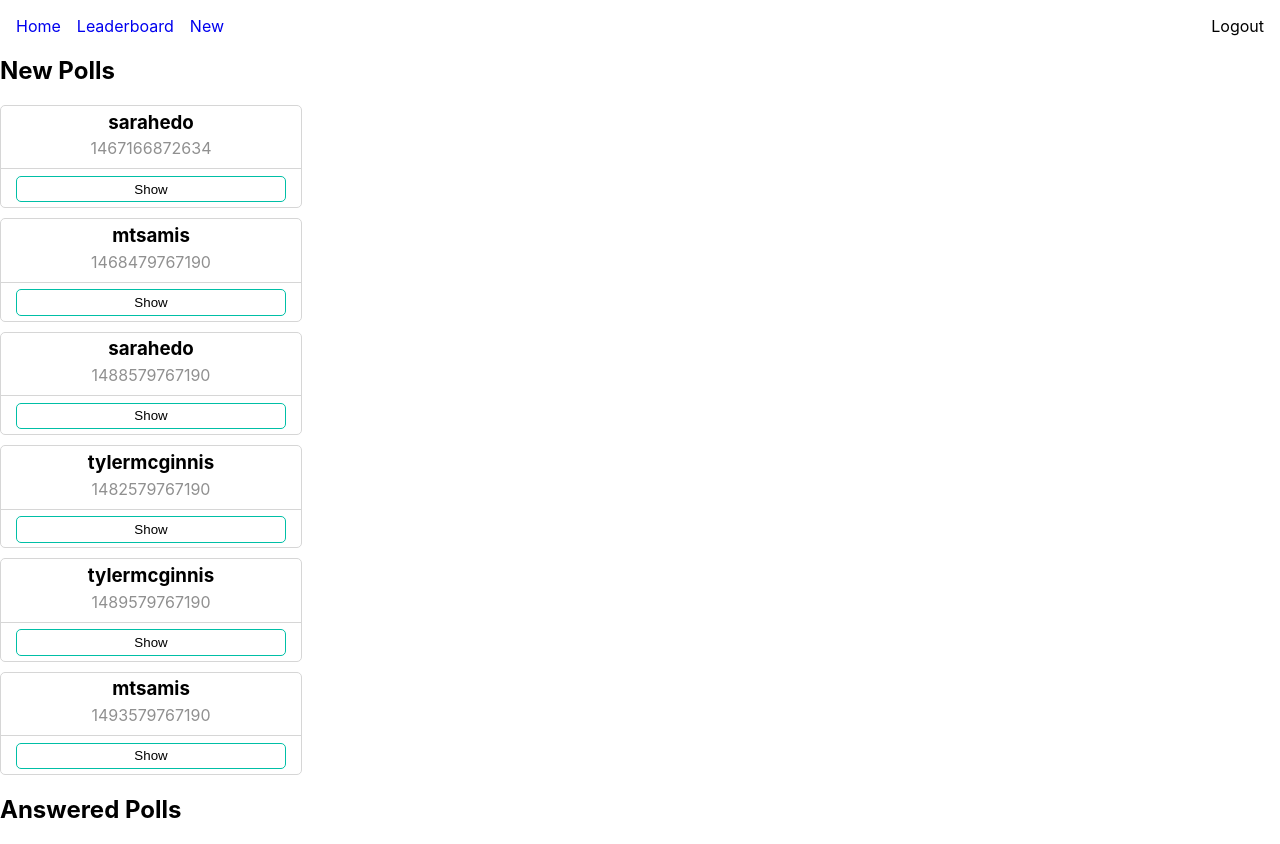
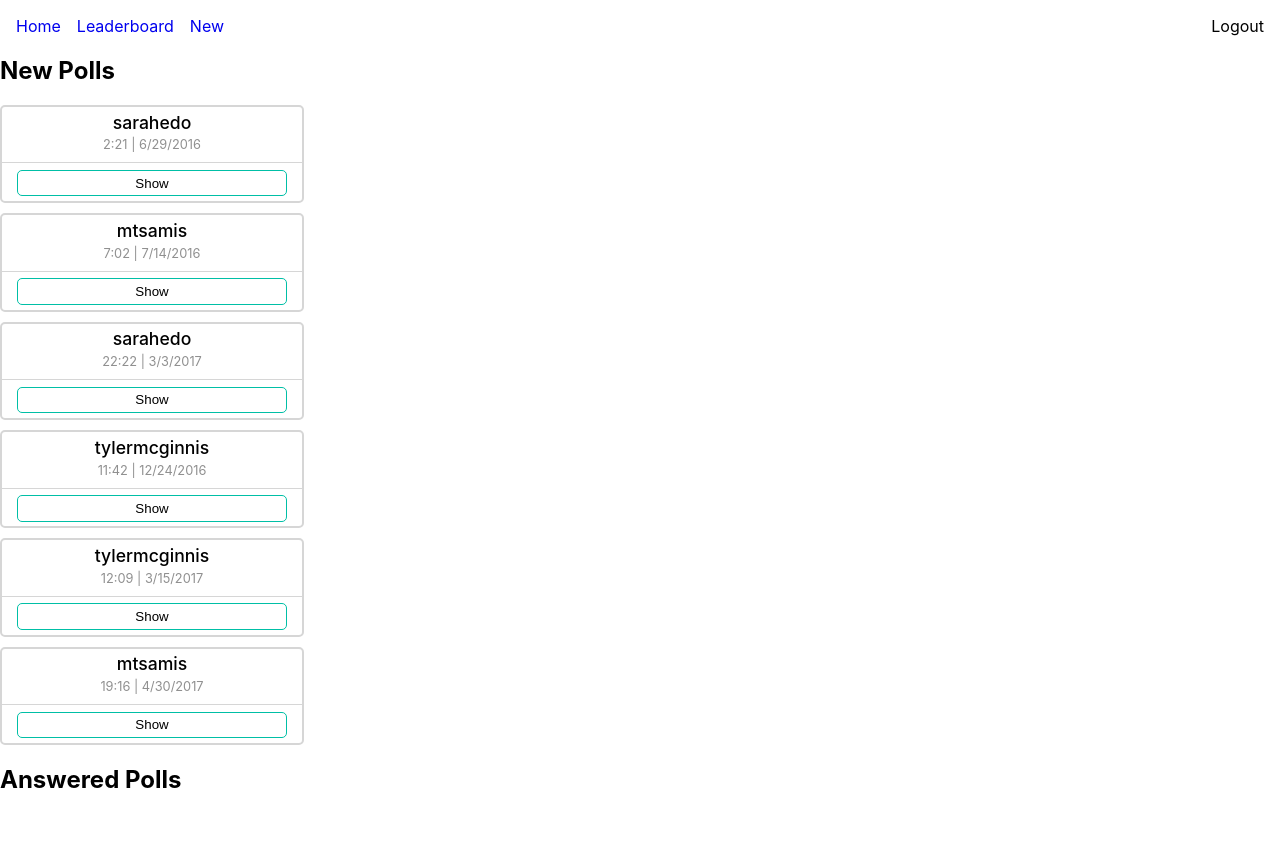
Before and after one commit to youssef1405/Employee-Polls, a React (Create React App) app: page / in a window 1280 px wide. After the commit the page ends 814 px from the top, so only its background shows below. Built offline with nearby package versions, Linux system fonts and the light colour scheme.

Commit message:
format the date of the poll

```diff
--- /dev/null
+++ b/src/assests/wrappers/Poll.js
@@ -0,0 +1,35 @@
+import styled from 'styled-components';
+
+const Wrapper = styled.article`
+  border: 2px solid #d6d6d6;
+  width: 300px;
+  text-align: center;
+  border-radius: 5px;
+  margin-bottom: 10px;
+
+  h3 {
+    margin: 0.3rem 0;
+    font-size: 1.1rem;
+    font-weight: 500;
+  }
+
+  p {
+    border-bottom: 1px solid #d6d6d6;
+    margin: 0 0 0.4rem;
+    padding-bottom: 10px;
+    color: #909090;
+    font-size: 0.8rem;
+  }
+
+  button {
+    width: 90%;
+    padding: 0.3rem 0;
+    margin-bottom: 0.3rem;
+    background-color: #fff;
+    border: 1px solid #00bfa6;
+    border-radius: 5px;
+    cursor: pointer;
+  }
+`;
+
+export default Wrapper;
--- a/src/components/Poll.js
+++ b/src/components/Poll.js
@@ -1,51 +1,14 @@
-import styled from 'styled-components';
+import Wrapper from '../assests/wrappers/Poll';
+import { formatDate } from '../utils';
 
 const Poll = ({ author, timestamp }) => {
   return (
     <Wrapper>
       <h3>{author}</h3>
-      <p>{timestamp}</p>
-      {/* <hr /> */}
+      <p>{formatDate(timestamp)}</p>
       <button>Show</button>
     </Wrapper>
   );
 };
 
-const Wrapper = styled.article`
-  border: 1px solid #d6d6d6;
-  width: 300px;
-  text-align: center;
-  border-radius: 5px;
-  margin-bottom: 10px;
-  /* display: flex; */
-  /* flex-direction: column;
-  align-items: center; */
-  hr {
-    background-color: #d6d6d6;
-    border: none;
-    height: 1px;
-  }
-
-  h3 {
-    margin: 0.3rem 0;
-  }
-
-  p {
-    border-bottom: 1px solid #d6d6d6;
-    margin: 0 0 0.4rem;
-    padding-bottom: 10px;
-    color: #909090;
-  }
-
-  button {
-    width: 90%;
-    padding: 0.3rem 0;
-    margin-bottom: 0.3rem;
-    background-color: #fff;
-    border: 1px solid #00bfa6;
-    border-radius: 5px;
-    cursor: pointer;
-  }
-`;
-
 export default Poll;
--- /dev/null
+++ b/src/utils/index.js
@@ -0,0 +1,12 @@
+export const formatDate = (timestamp) => {
+  const date = new Date(timestamp);
+  const year = date.getFullYear();
+  const month = date.getMonth() + 1;
+  const day = date.getDate();
+  const hours = date.getHours();
+  const minutes = date.getMinutes();
+
+  return `${hours}:${
+    minutes < 10 ? '0' + minutes : minutes
+  } | ${month}/${day}/${year}`;
+};
```
